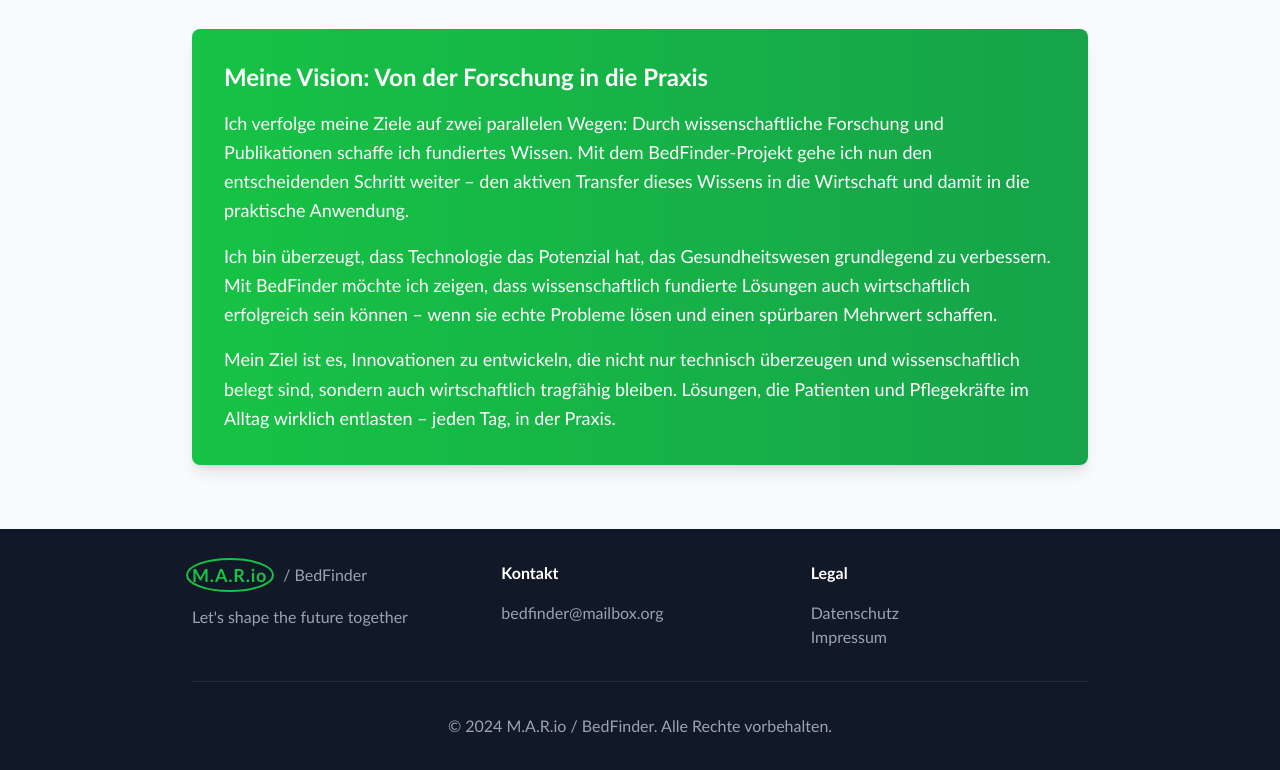
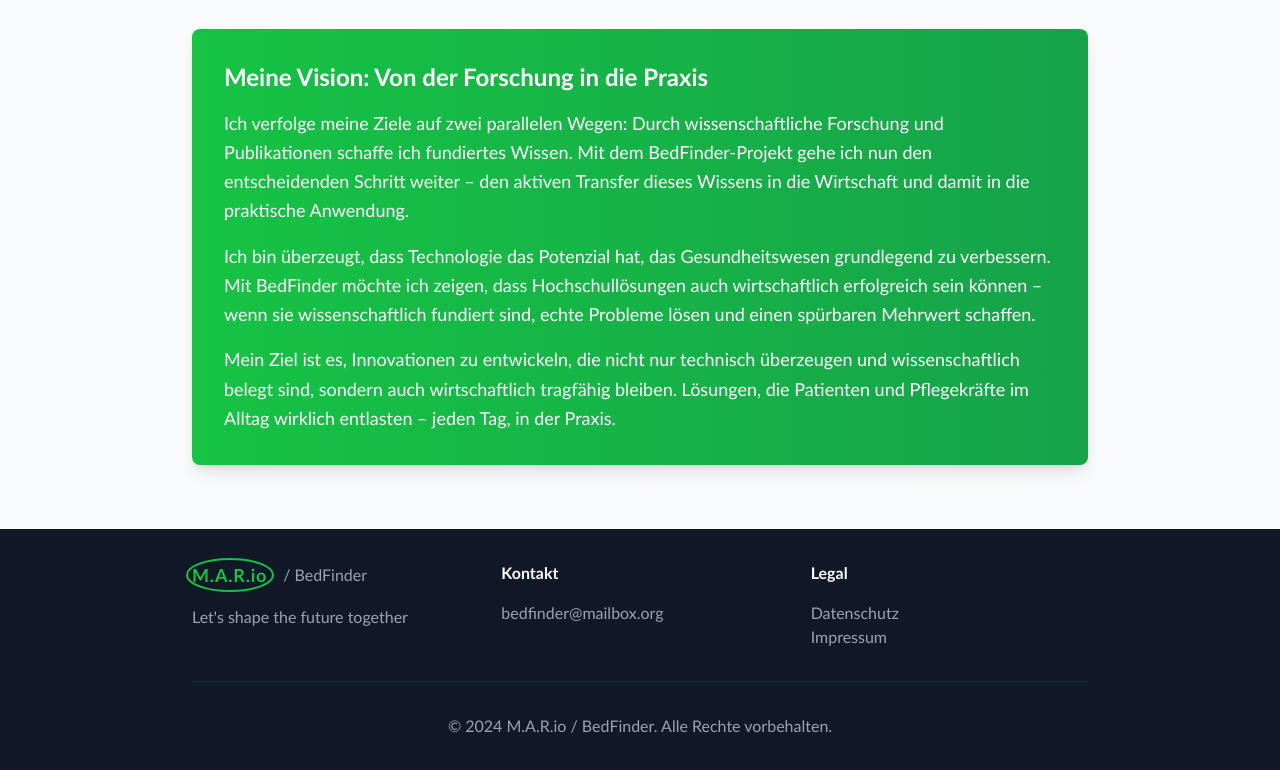
Before and after one commit to mar565/nfc-landing-bedfinder, a plain HTML site: page about.html in a window 1280 px wide. Shown: the part 2166-2936 px from the top of the page. Drawn offline with nearby package versions, Linux system fonts and the light colour scheme; a web font is replaced by a local one.

Commit message:
Update about.html

```diff
--- a/about.html
+++ b/about.html
@@ -357,9 +357,9 @@
                 </p>
                 <p class="text-lg leading-relaxed mb-4">
                     Ich bin überzeugt, dass Technologie das Potenzial hat, das Gesundheitswesen grundlegend
-                    zu verbessern. Mit BedFinder möchte ich zeigen, dass wissenschaftlich fundierte Lösungen
-                    auch wirtschaftlich erfolgreich sein können – wenn sie echte Probleme lösen und einen
-                    spürbaren Mehrwert schaffen.
+                    zu verbessern. Mit BedFinder möchte ich zeigen, dass Hochschullösungen auch wirtschaftlich
+                    erfolgreich sein können – wenn sie wissenschaftlich fundiert sind, echte Probleme lösen
+                    und einen spürbaren Mehrwert schaffen.
                 </p>
                 <p class="text-lg leading-relaxed">
                     Mein Ziel ist es, Innovationen zu entwickeln, die nicht nur technisch überzeugen und
```
